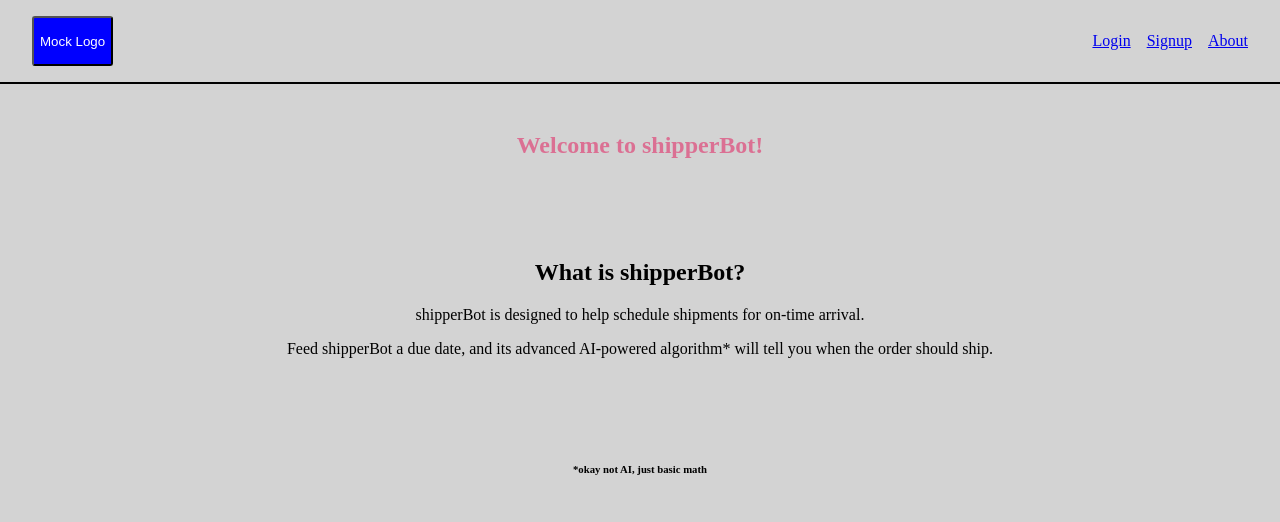
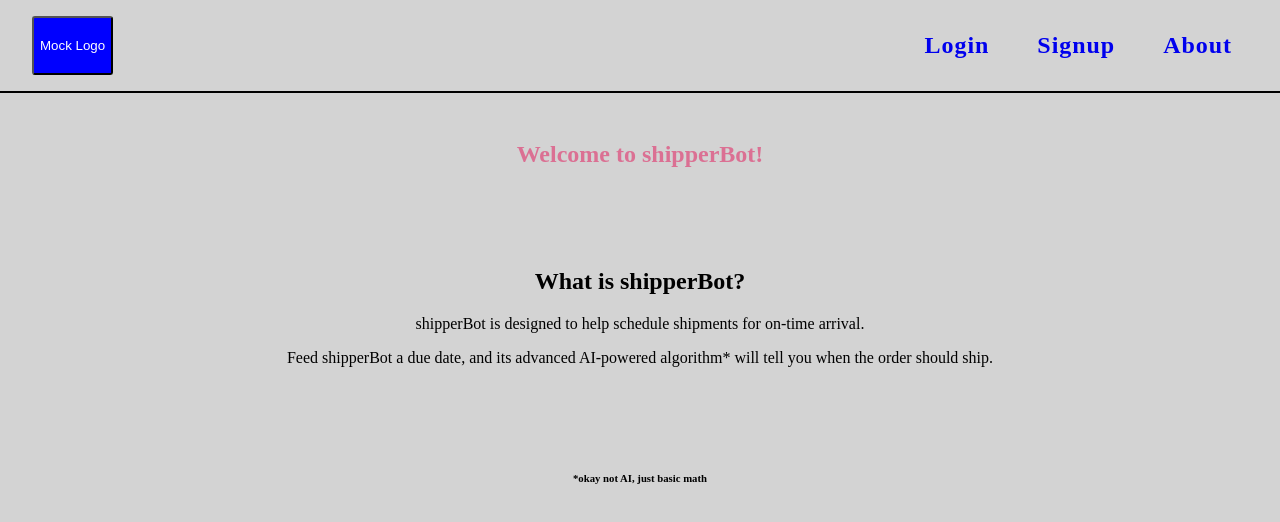
Before and after one commit to austin-bagwell/shipperbot-frontend, a React (Create React App) app: page / in a window 1280 px wide. Shown: the top 522 px of the page. Built offline with nearby package versions, Linux system fonts and the light colour scheme.

Commit message:
styled Link element

```diff
--- a/src/components/Navbar.js
+++ b/src/components/Navbar.js
@@ -19,16 +19,18 @@ const Crumb = styled.li`
   padding-left: 1rem;
 `;
 
-// const Link = styled.a`
-//   text-decoration: none;
-//   font-size: large;
-//   color: blue;
-// `;
-
 const Button = styled.button`
   background: blue;
   color: white;
   border-radius: 3px;
+`;
+
+const StyledLink = styled(Link)`
+  text-decoration: none;
+  font-size: 1.5rem;
+  font-weight: 700;
+  letter-spacing: 0.04em;
+  margin: 1rem;
 `;
 
 function Navbar(props) {
@@ -37,13 +39,13 @@ function Navbar(props) {
       <Button>Mock Logo</Button>
       <LinkWrapper>
         <Crumb>
-          <Link to="/login">Login</Link>
+          <StyledLink to="/login">Login</StyledLink>
         </Crumb>
         <Crumb>
-          <Link to="/signup">Signup</Link>
+          <StyledLink to="/signup">Signup</StyledLink>
         </Crumb>
         <Crumb>
-          <Link to="/about">About</Link>
+          <StyledLink to="/about">About</StyledLink>
         </Crumb>
       </LinkWrapper>
     </Nav>
```
